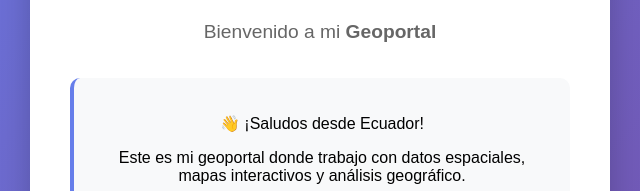
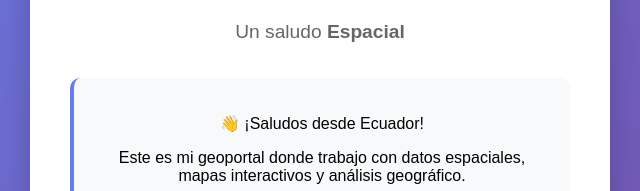
Before and after one commit to sugeysarango/geoportal, a plain HTML site: page index.html in a window 1280 px wide. Shown: the part 316-507 px from the top of the page, 320-960 px from the left. Drawn offline with Linux system fonts and the light colour scheme.

Commit message:
Update index.html

```diff
--- a/index.html
+++ b/index.html
@@ -66,7 +66,7 @@
         <div class="map-icon">🗺️</div>
         <h1>¡Hola Mundo!</h1>
         <div class="subtitle">
-            Bienvenido a mi <strong>Geoportal</strong>
+            Un saludo <strong>Espacial</strong>
         </div>
 
         <div class="welcome-text">
```
